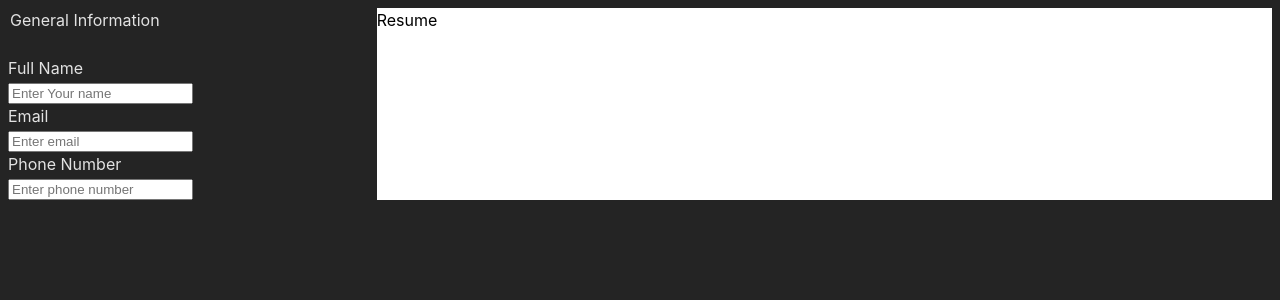
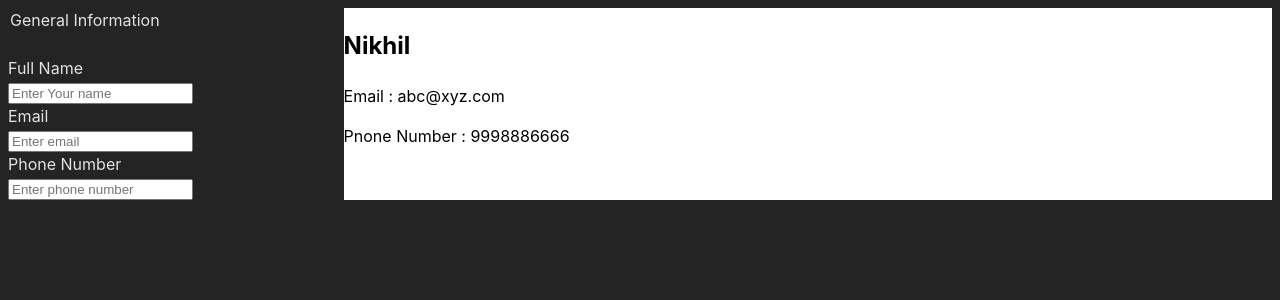
Before and after one commit to nikhil-tiwary61/cv-builder, a React (Vite) app: page / in a window 1280 px wide. Shown: the top 300 px of the page. Built offline with nearby package versions, Linux system fonts and the light colour scheme.

Commit message:
add default values to the state and add GeneralInformation component to render on resume

```diff
--- a/src/App.jsx
+++ b/src/App.jsx
@@ -1,12 +1,13 @@
 import './App.css'
 import { useState } from "react"
 import GeneralInformationForm from './components/GeneralInformationForm'
+import GeneralInformation from './components/resume/GeneralInformation';
 
 export default function App() {
   //state variables for General Information
-  const [name, setName] = useState("");
-  const [email, setEmail] = useState("");
-  const [phoneNumber, setPhoneNumber] = useState("");
+  const [name, setName] = useState("Nikhil");
+  const [email, setEmail] = useState("abc@xyz.com");
+  const [phoneNumber, setPhoneNumber] = useState("9998886666");
 
   //handle functions to change state variables of General Information
   function changeName(e){
@@ -25,8 +26,7 @@ export default function App() {
       <GeneralInformationForm changeName={changeName} changeEmail={changeEmail} changePhoneNumber={changePhoneNumber} />
     </div>
     <div className="resume">
-      Resume
-      {name}{email}{phoneNumber}
+      <GeneralInformation name={name} email={email} phoneNumber={phoneNumber} />
     </div>
     </div>
   )
--- /dev/null
+++ b/src/components/resume/GeneralInformation.jsx
@@ -0,0 +1,9 @@
+export default function GeneralInformation({name, email, phoneNumber}){
+    return(
+        <section>
+        <h1>{name}</h1>
+        <p>Email : {email}</p>
+        <p>Pnone Number : {phoneNumber}</p>
+        </section>
+    );
+}
```
Also changed, not shown: 1 other file (tests, documents, lock files or other folders).
